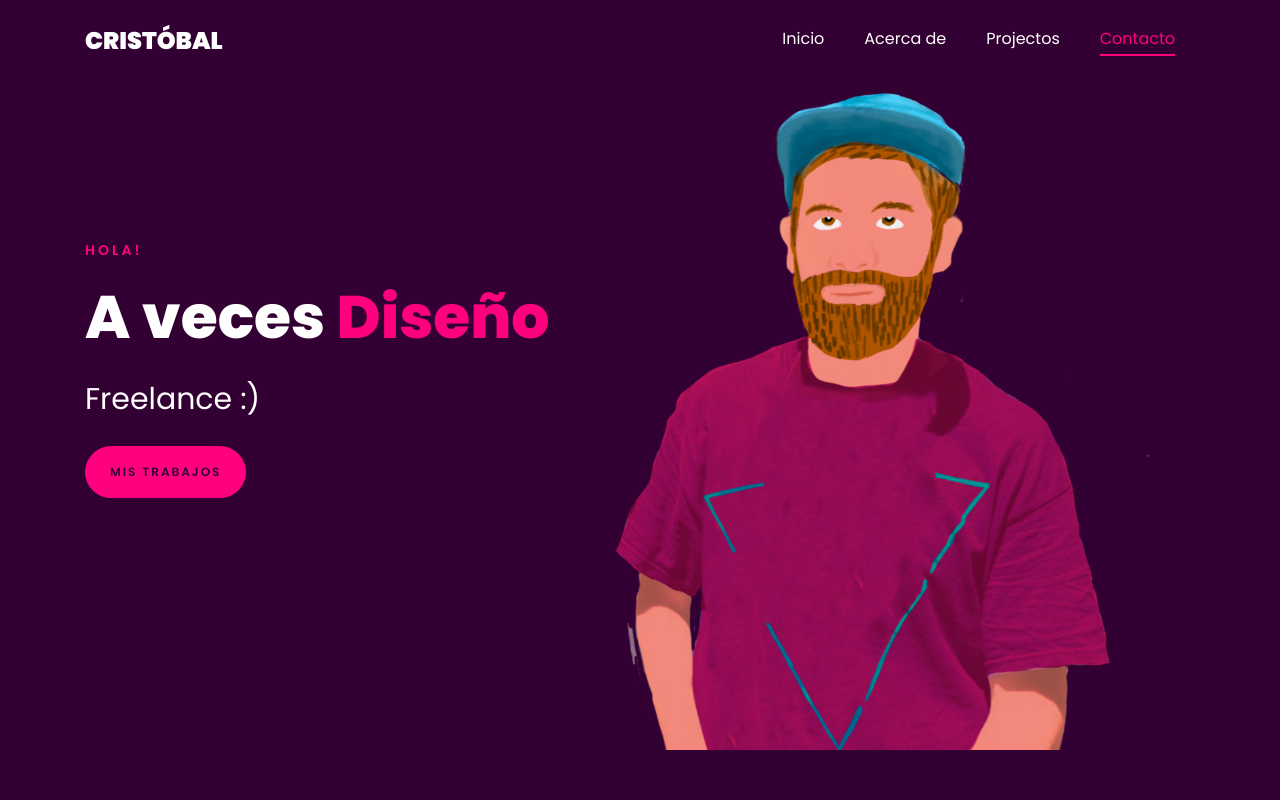
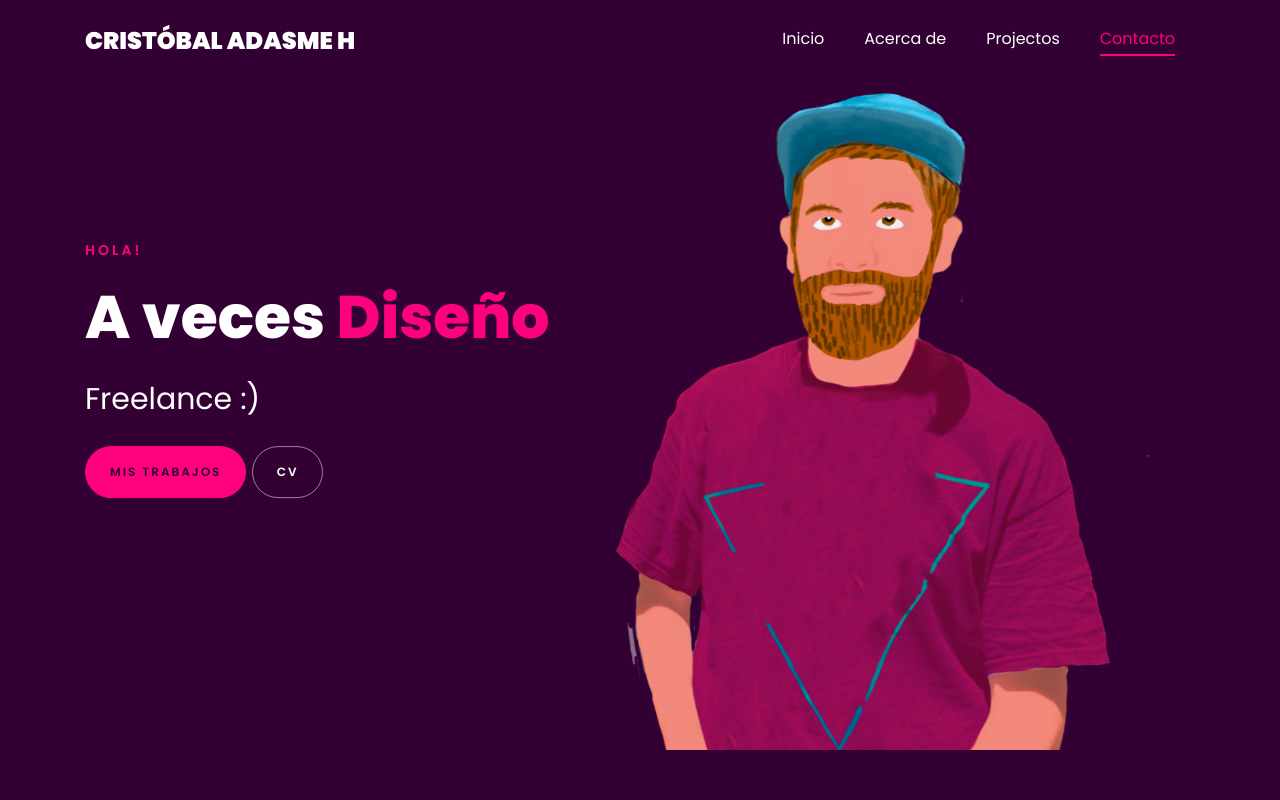
Before and after one commit to cadasme/portafolio, a plain HTML site: page index.html in a window 1280 px wide. Shown: the top 800 px of the page. Drawn offline with nearby package versions, Linux system fonts and the light colour scheme; files whose address does not match are found by name.

Commit message:
Update index.html

```diff
--- a/index.html
+++ b/index.html
@@ -27,7 +27,7 @@
 
     <nav class="navbar navbar-expand-lg navbar-dark ftco_navbar ftco-navbar-light site-navbar-target" id="ftco-navbar">
 	    <div class="container">
-	      <a class="navbar-brand" href="index.html">Cristóbal</a>
+	      <a class="navbar-brand" href="index.html">Cristóbal Adasme H</a>
 	      <button class="navbar-toggler js-fh5co-nav-toggle fh5co-nav-toggle" type="button" data-toggle="collapse" data-target="#ftco-nav" aria-controls="ftco-nav" aria-expanded="false" aria-label="Toggle navigation">
 	        <span class="oi oi-menu"></span> Menu
 	      </button>
@@ -61,7 +61,7 @@
 			            <h1 class="mb-4 mt-3">A veces <span>Diseño</span></h1>
 			            <h2 class="mb-4">Freelance :)</h2>
 						<p><a href="#projects-section" class="btn btn-primary py-3 px-4">Mis trabajos</a>
-						<!--<a href="#" class="btn btn-white btn-outline-white py-3 px-4">My works</a> --> </p>
+						<a href="https://github.com/cadasme/portafolio/raw/master/cv_cristobal_%20adasme.pdf" class="btn btn-white btn-outline-white py-3 px-4">CV</a></p>
 		            </div>
 		          </div>
 	        	</div>
@@ -710,7 +710,7 @@
           <div class="col-md-12 text-center">
 
             <p><!-- Link back to Colorlib can't be removed. Template is licensed under CC BY 3.0. -->
-  Copyright &copy;<script>document.write(new Date().getFullYear());</script> All rights reserved | Template <i class="icon-heart color-danger" aria-hidden="true"></i> by <a href="https://colorlib.com" target="_blank">Colorlib</a>
+  Copyright &copy;<script>document.write(new Date().getFullYear());</script> | Template <i class="icon-heart color-danger" aria-hidden="true"></i> by <a href="https://colorlib.com" target="_blank">Colorlib</a>
   <!-- Link back to Colorlib can't be removed. Template is licensed under CC BY 3.0. --></p>
           </div>
         </div>
```
